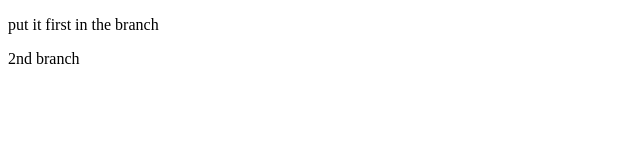
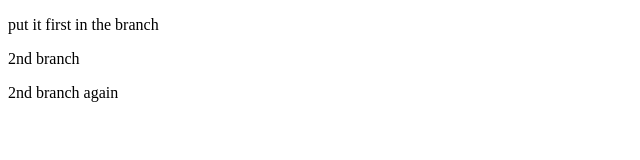
Before and after one commit to justinmontejo29/backgroundgenerator, a plain HTML site: page index.html in a window 1280 px wide. Shown: the whole page, without its empty margins (0-640 px from the left). Drawn offline with Linux system fonts and the light colour scheme.

Commit message:
dont mind it

```diff
--- a/index.html
+++ b/index.html
@@ -7,5 +7,6 @@
 <body>
 <p>put it first in the branch</p>
 <p>2nd branch</p>
+<p>2nd branch again</p>
 </body>
 </html>
```
